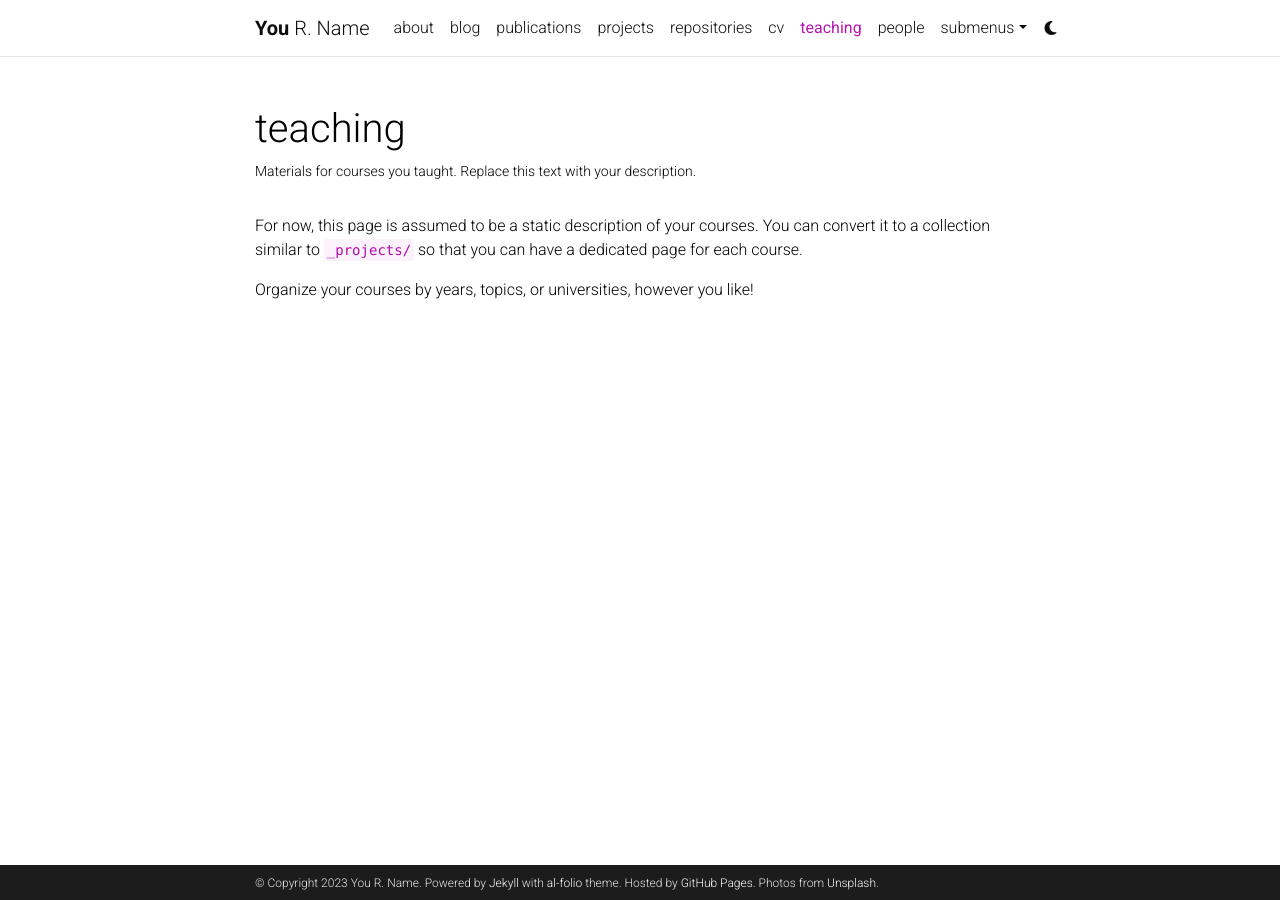
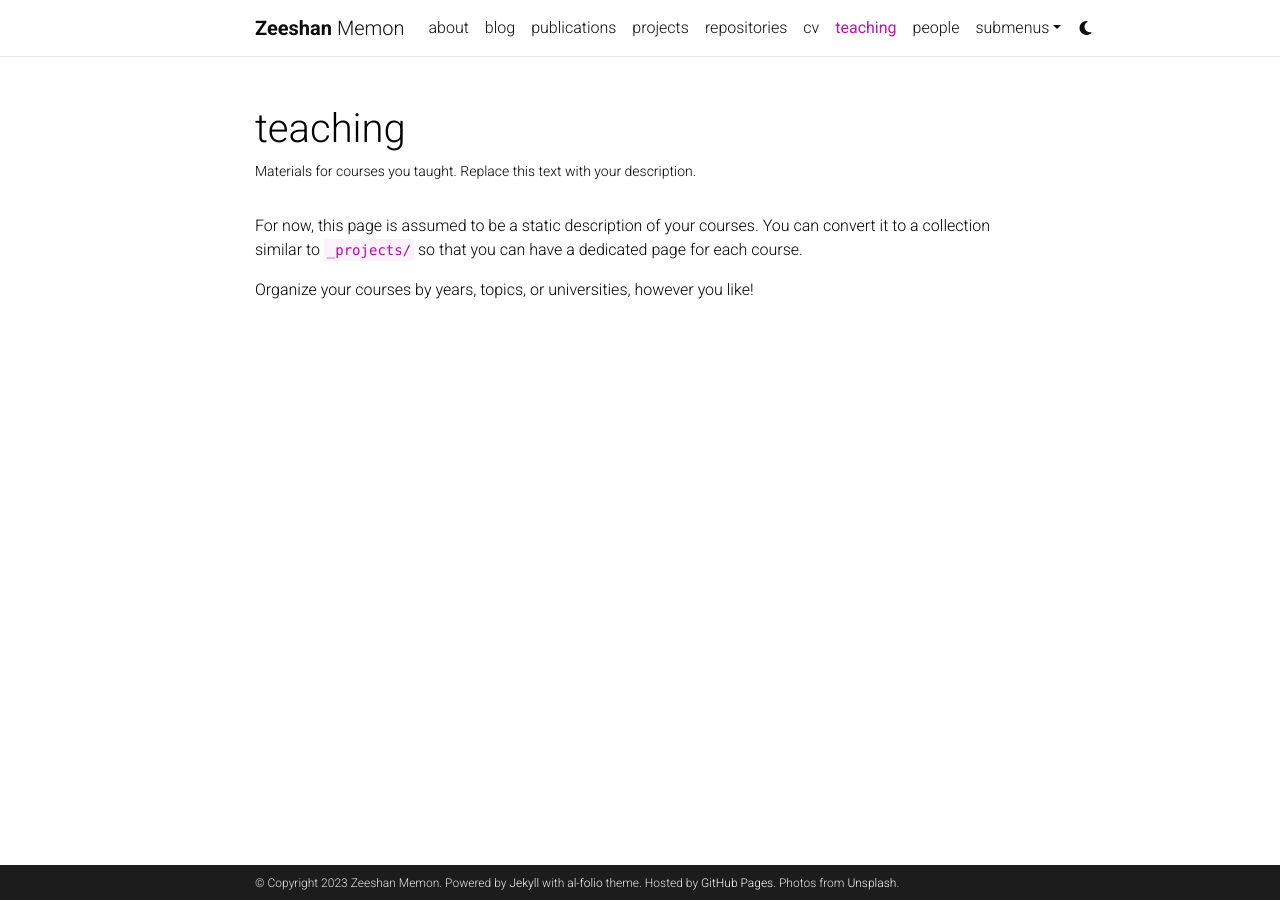
Before and after one commit to Zeesh-an/zeesh-an.github.io, a Jekyll site: the page built from _pages/teaching.md, in a window 1280 px wide. Built offline with Jekyll 4.4.1, drawn with Linux system fonts in a browser that asks for light colours; comment, search, counter and statistics services are not loaded; a style sheet for code colours, icons or effects is not loaded.

Commit message:
Name Added

```diff
--- a/_config.yml
+++ b/_config.yml
@@ -3,9 +3,9 @@
 # -----------------------------------------------------------------------------
 
 title: blank # the website title (if blank, full name will be used instead)
-first_name: You
-middle_name: R.
-last_name: Name
+first_name: Zeeshan
+middle_name:
+last_name: Memon
 email: you@example.com
 description: > # the ">" symbol means to ignore newlines until "footer_text:"
   A simple, whitespace theme for academics. Based on [*folio](https://github.com/bogoli/-folio) design.
@@ -18,8 +18,8 @@
 lang: en # the language of your site (for example: en, fr, cn, ru, etc.)
 icon: ⚛️  # the emoji used as the favicon (alternatively, provide image name in /assets/img/)
 
-url: https://alshedivat.github.io # the base hostname & protocol for your site
-baseurl: /al-folio # the subpath of your site, e.g. /blog/
+url: https://zeesh-an.github.io # the base hostname & protocol for your site
+baseurl:  # the subpath of your site, e.g. /blog/
 last_updated: false # set to true if you want to display last updated in the footer
 impressum_path:  # set to path to include impressum link in the footer, use the same path as permalink in a page, helps to conform with EU GDPR
 
```
